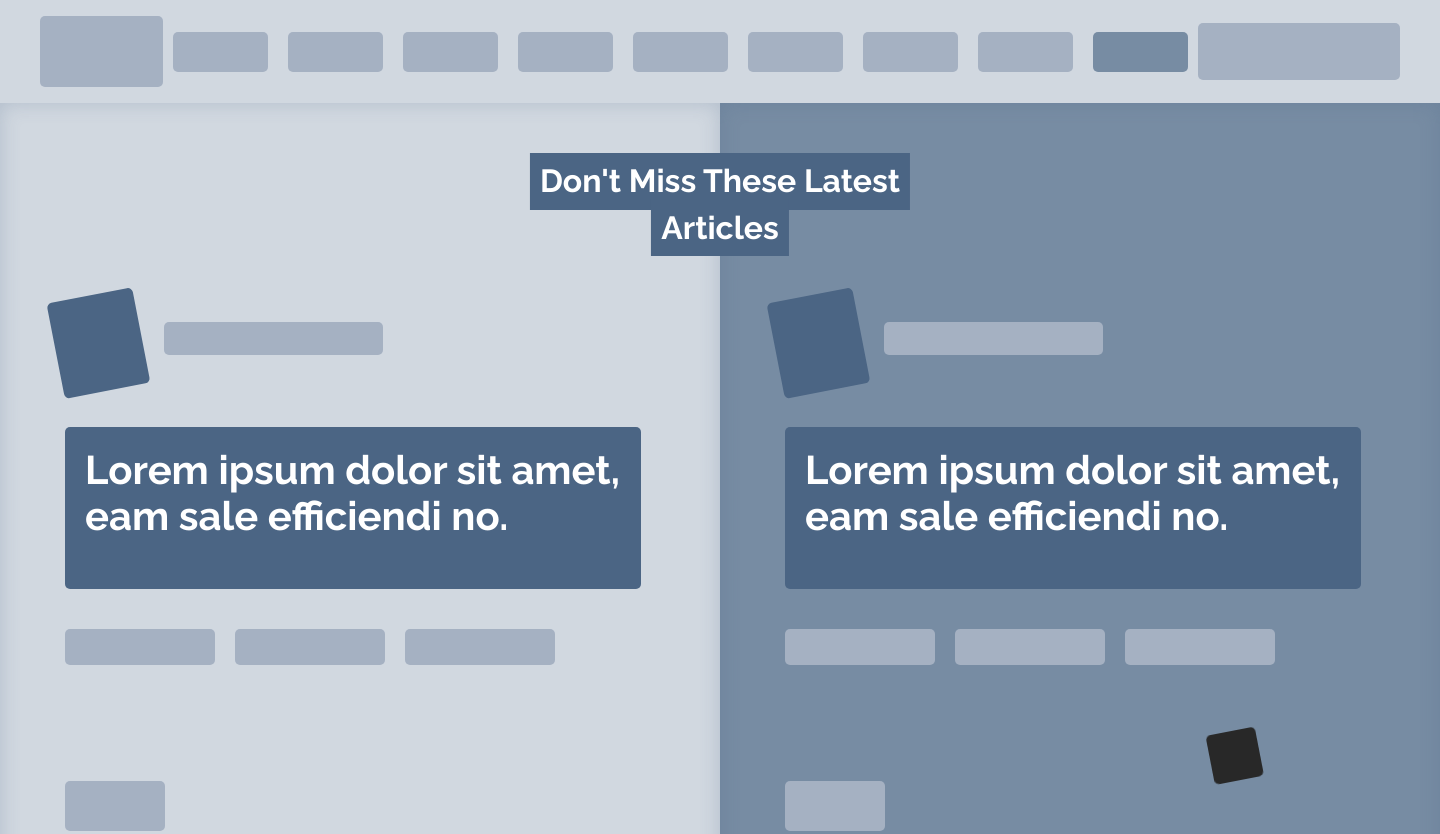
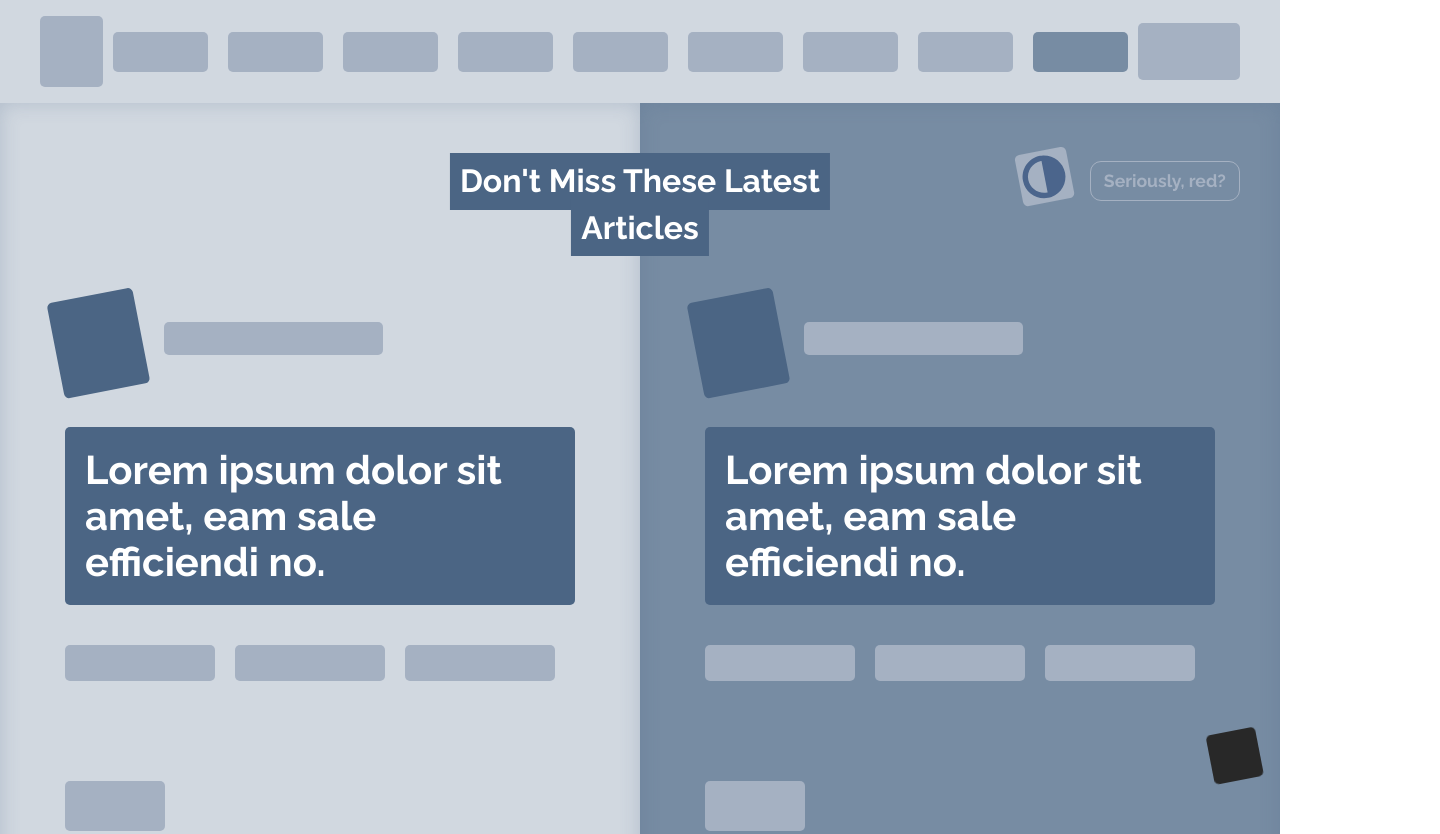
Before and after one commit to smcommits/Design-Teardown, a plain HTML site: page index.html in a window 1280 px wide. Shown: the top 834 px of the page, 1440 px wide, since content can reach past the window. Drawn offline with nearby package versions, Linux system fonts and the light colour scheme.

Commit message:
Mandatory changes from pull request
- Added the 'seriously red' section on top right corner
- Fixed the width of banner after latest section. Made the width
  static(1320px) and not 100%
- Removed the scrollbar from the page

```diff
--- a/assets/css/styles.css
+++ b/assets/css/styles.css
@@ -7,10 +7,17 @@
   font-family: 'Raleway', sans-serif;
 }
 
+html {
+  max-width: 100%;
+  overflow-x: hidden;
+}
+
 body {
   width: 1440px;
+  max-width: 100%;
   margin: 0 auto;
   position: relative;
+  overflow-x: hidden;
 }
 
 :root {
@@ -22,6 +29,7 @@ body {
 
 .attractive {
   background-color: var(--dark-bg) !important;
+  position: relative;
 }
 
 /* header styles */
@@ -165,6 +173,53 @@ body {
   background-color: var(--light-bg);
   margin-right: 20px;
   border-radius: 5px;
+}
+
+/* seriously-red */
+
+.seriously-red {
+  display: flex;
+  align-items: center;
+  position: absolute;
+  right: 40px;
+  top: 52px;
+  cursor: pointer;
+}
+
+.circle-border {
+  width: 52px;
+  height: 52px;
+  background-color: var(--light-bg);
+  border-radius: 5px;
+}
+
+.circle {
+  background-image: url(../images/circle.svg);
+  background-repeat: no-repeat;
+  background-size: cover;
+  height: 100%;
+}
+
+.seriously-red:hover .serious-text {
+  background-color: var(--darker-bg);
+  border: 1px solid var(--darker-bg);
+  color: var(--dark-bg);
+}
+
+.seriously-red:hover .circle {
+  transform: rotate(-180deg);
+  transition: transform 0.2s ease-out;
+}
+
+.seriously-red span {
+  height: 40px;
+  border: 1px solid var(--light-bg);
+  border-radius: 11px;
+  font-size: 1.1em;
+  color: var(--light-bg);
+  font-weight: 700;
+  padding: 0.5em 0.75em;
+  margin-left: 14px;
 }
 
 .article-container .arrow {
@@ -352,6 +407,9 @@ body {
 
 .full {
   padding: 50px 20px;
+  width: 1320px;
+  border-radius: 5px;
+  margin: 90px auto 0 auto;
 }
 
 .full .title {
@@ -762,3 +820,11 @@ body {
   height: 50px;
   width: 50px;
 }
+
+@media (max-width: 1440px) {
+  *{
+    max-width: 100% !important;
+  }
+
+
+}
--- a/index.html
+++ b/index.html
@@ -55,6 +55,12 @@
         <div class="hastag"></div>
         <div class="hastag"></div>
         <div class="hastag"></div>
+      </div>
+      <div class="seriously-red">
+        <div class="circle-border rotation">
+          <div class="circle"></div>
+        </div>
+        <span class="serious-text">Seriously, red?</span>
       </div>
       <div class="arrow"></div>
     </div>
```
Also changed, not shown: assets/images/circle.svg (added), assets/images/half.png (added), assets/images/svgexport-2.svg (added).
